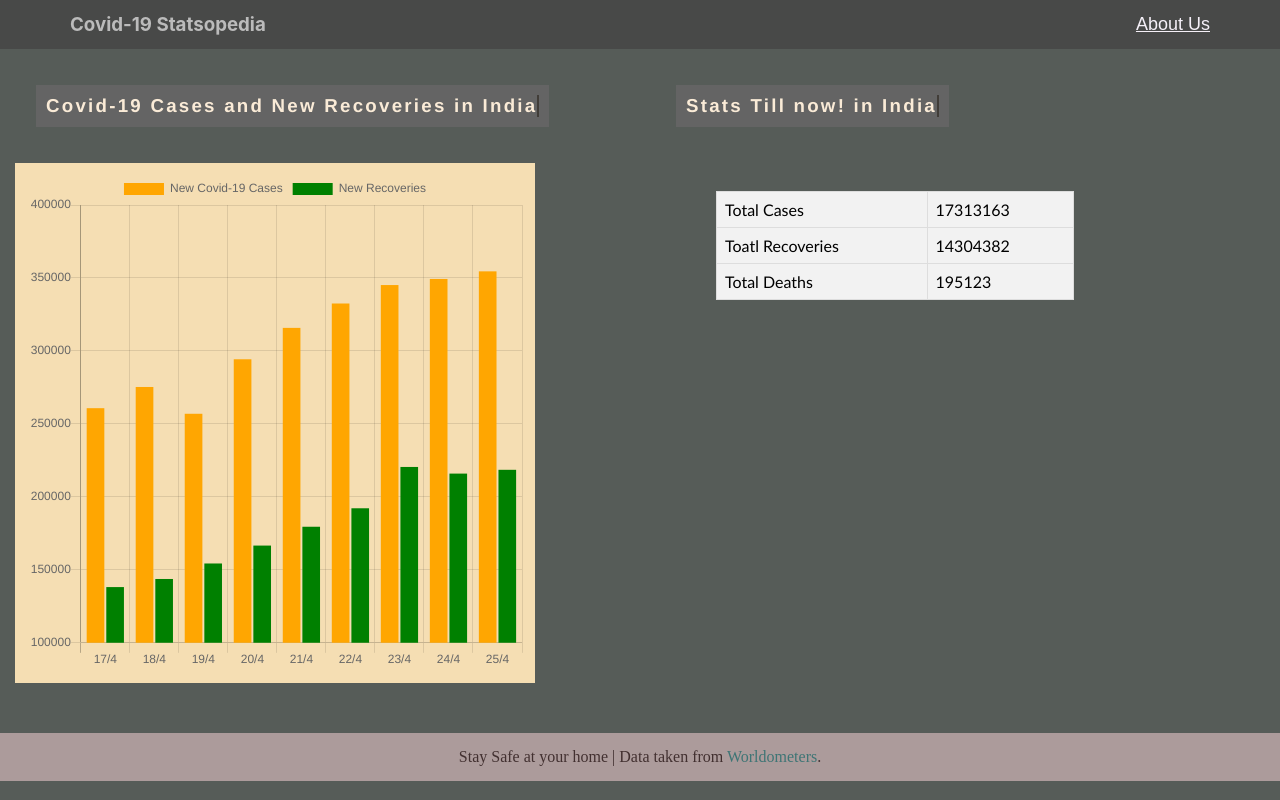
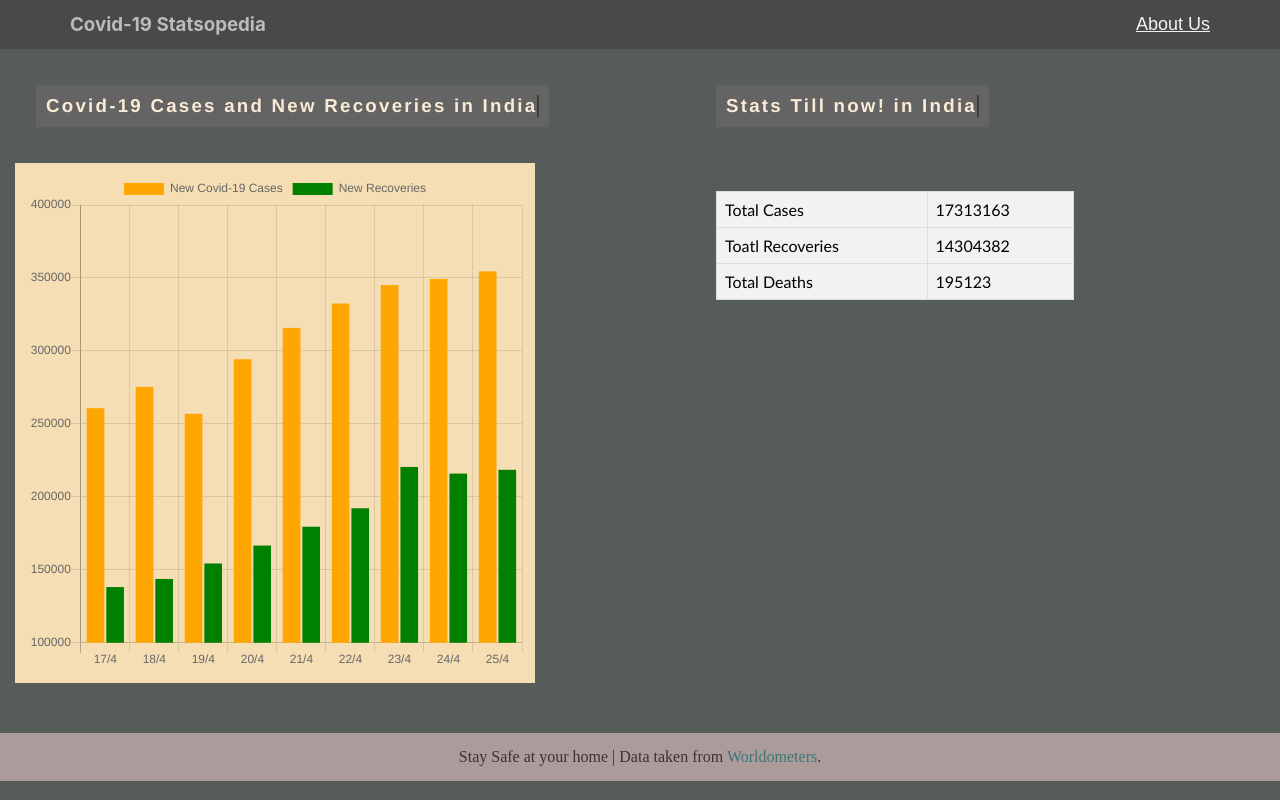
Before and after one commit to indeblue/Statsopedia, a plain HTML site: page index.html in a window 1280 px wide. Drawn offline with Linux system fonts and the light colour scheme.

Commit message:
Update index.html

```diff
--- a/index.html
+++ b/index.html
@@ -47,7 +47,7 @@
 
     <div class="column2">
 
-        <div class="kl">
+        <div class="kl2">
             <h3> Stats Till now! in India</h3>
         </div>
         <br><br><br>
```
